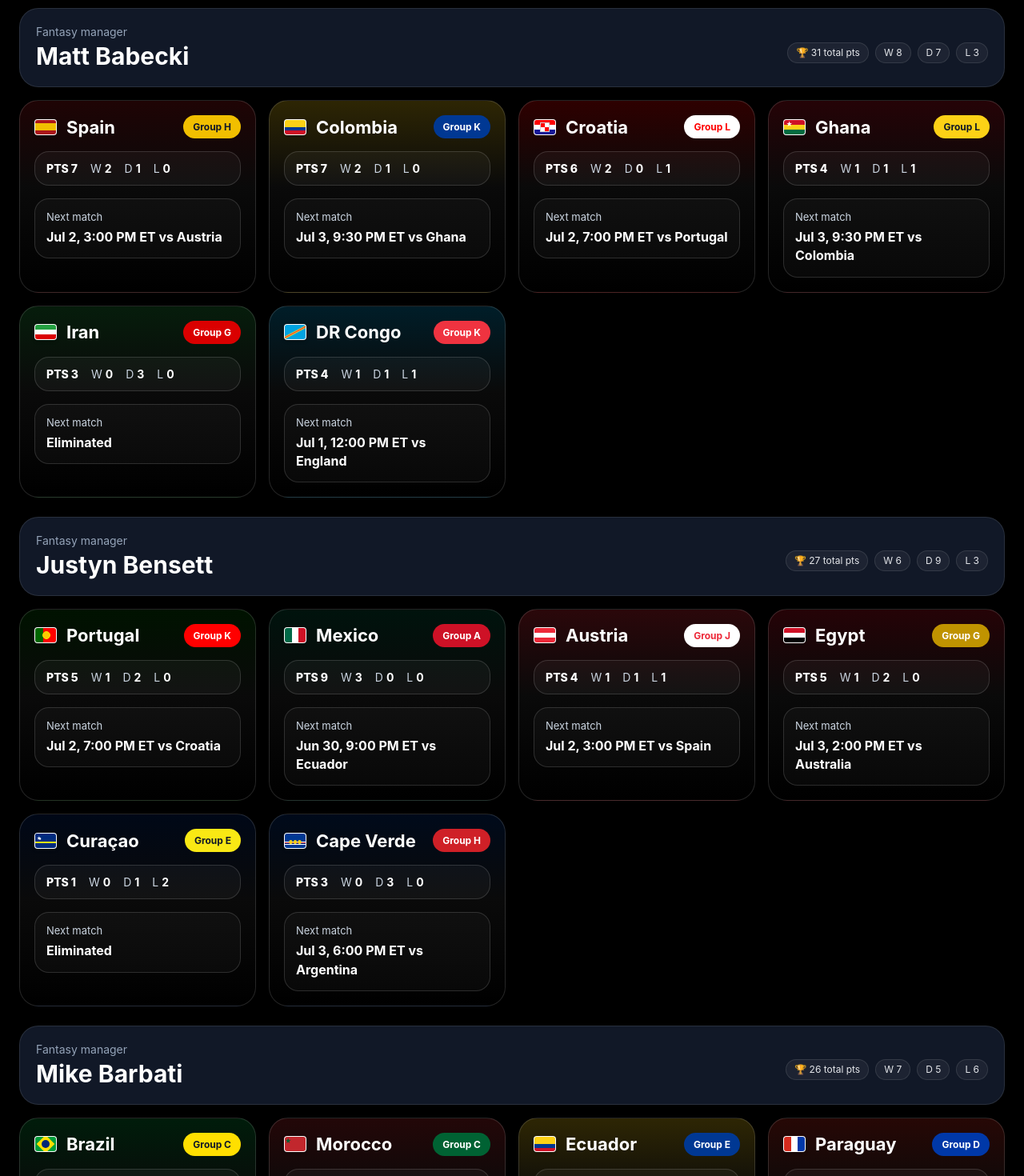
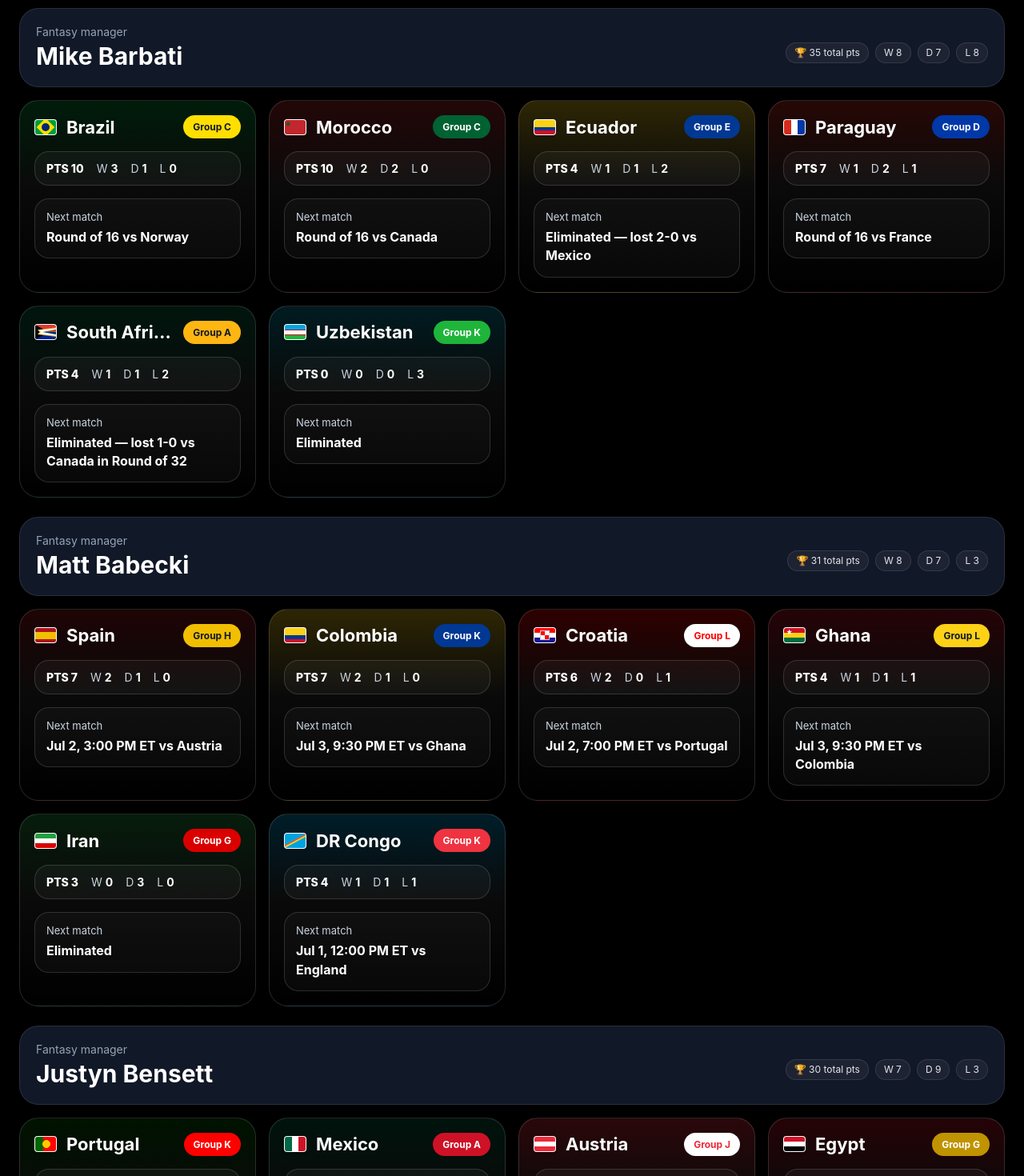
Before and after one commit to DHickey-00/world-cup-tracker, a React (Vite) app: page / in a window 1280 px wide. Shown: the part 680-2150 px from the top of the page at 80% size. Built offline with nearby package versions, Linux system fonts and the light colour scheme.

Commit message:
Update App.jsx

```diff
--- a/src/App.jsx
+++ b/src/App.jsx
@@ -74,34 +74,34 @@ const buildTheme = (seed) => ({
 const teamThemes = Object.fromEntries(Object.entries(teamThemeSeeds).map(([code, seed]) => [code, buildTheme(seed)]));
 
 const teamCatalog = {
-  MEX: { name: "Mexico", group: "Group A", points: 9, record: { w: 3, d: 0, l: 0 }, nextMatch: "Jun 30, 9:00 PM ET vs Ecuador" },
-  RSA: { name: "South Africa", group: "Group A", points: 4, record: { w: 1, d: 1, l: 1 }, nextMatch: "Eliminated — lost 1-0 vs Canada in Round of 32" },
+  MEX: { name: "Mexico", group: "Group A", points: 12, record: { w: 4, d: 0, l: 0 }, nextMatch: "Round of 16 vs England/DR Congo winner" },
+  RSA: { name: "South Africa", group: "Group A", points: 4, record: { w: 1, d: 1, l: 2 }, nextMatch: "Eliminated — lost 1-0 vs Canada in Round of 32" },
   KOR: { name: "South Korea", group: "Group A", points: 3, record: { w: 1, d: 0, l: 2 }, nextMatch: "Eliminated" },
   CZE: { name: "Czechia", group: "Group A", points: 1, record: { w: 0, d: 1, l: 2 }, nextMatch: "Eliminated" },
 
   SUI: { name: "Switzerland", group: "Group B", points: 7, record: { w: 2, d: 1, l: 0 }, nextMatch: "Jul 2, 11:00 PM ET vs Algeria" },
-  CAN: { name: "Canada", group: "Group B", points: 4, record: { w: 1, d: 1, l: 1 }, nextMatch: "Advanced — Round of 16 vs winner of Netherlands/Morocco" },
+  CAN: { name: "Canada", group: "Group B", points: 7, record: { w: 2, d: 1, l: 1 }, nextMatch: "Round of 16 vs Morocco" },
   BIH: { name: "Bosnia and Herzegovina", group: "Group B", points: 4, record: { w: 1, d: 1, l: 1 }, nextMatch: "Jul 1, 8:00 PM ET vs United States" },
   QAT: { name: "Qatar", group: "Group B", points: 1, record: { w: 0, d: 1, l: 2 }, nextMatch: "Eliminated" },
 
-  BRA: { name: "Brazil", group: "Group C", points: 7, record: { w: 2, d: 1, l: 0 }, nextMatch: "Jun 29, 1:00 PM ET vs Japan" },
-  MAR: { name: "Morocco", group: "Group C", points: 7, record: { w: 2, d: 1, l: 0 }, nextMatch: "Jun 29, 9:00 PM ET vs Netherlands" },
+  BRA: { name: "Brazil", group: "Group C", points: 10, record: { w: 3, d: 1, l: 0 }, nextMatch: "Round of 16 vs Norway" },
+  MAR: { name: "Morocco", group: "Group C", points: 10, record: { w: 2, d: 2, l: 0 }, nextMatch: "Round of 16 vs Canada" },
   SCO: { name: "Scotland", group: "Group C", points: 3, record: { w: 1, d: 0, l: 2 }, nextMatch: "Eliminated" },
   HAI: { name: "Haiti", group: "Group C", points: 0, record: { w: 0, d: 0, l: 3 }, nextMatch: "Eliminated" },
 
   USA: { name: "United States", group: "Group D", points: 6, record: { w: 2, d: 0, l: 1 }, nextMatch: "Jul 1, 8:00 PM ET vs Bosnia and Herzegovina" },
   AUS: { name: "Australia", group: "Group D", points: 4, record: { w: 1, d: 1, l: 1 }, nextMatch: "Jul 3, 2:00 PM ET vs Egypt" },
-  PAR: { name: "Paraguay", group: "Group D", points: 4, record: { w: 1, d: 1, l: 1 }, nextMatch: "Jun 29, 4:30 PM ET vs Germany" },
+  PAR: { name: "Paraguay", group: "Group D", points: 7, record: { w: 1, d: 2, l: 1 }, nextMatch: "Round of 16 vs France" },
   TUR: { name: "Türkiye", group: "Group D", points: 3, record: { w: 1, d: 0, l: 2 }, nextMatch: "Eliminated" },
 
-  GER: { name: "Germany", group: "Group E", points: 6, record: { w: 2, d: 0, l: 1 }, nextMatch: "Jun 29, 4:30 PM ET vs Paraguay" },
-  CIV: { name: "Côte d'Ivoire", group: "Group E", points: 6, record: { w: 2, d: 0, l: 1 }, nextMatch: "Jun 30, 1:00 PM ET vs Norway" },
-  ECU: { name: "Ecuador", group: "Group E", points: 4, record: { w: 1, d: 1, l: 1 }, nextMatch: "Jun 30, 9:00 PM ET vs Mexico" },
+  GER: { name: "Germany", group: "Group E", points: 6, record: { w: 2, d: 1, l: 1 }, nextMatch: "Eliminated — lost on penalties vs Paraguay" },
+  CIV: { name: "Côte d'Ivoire", group: "Group E", points: 6, record: { w: 2, d: 0, l: 2 }, nextMatch: "Eliminated — lost 2-1 vs Norway" },
+  ECU: { name: "Ecuador", group: "Group E", points: 4, record: { w: 1, d: 1, l: 2 }, nextMatch: "Eliminated — lost 2-0 vs Mexico" },
   CUW: { name: "Curaçao", group: "Group E", points: 1, record: { w: 0, d: 1, l: 2 }, nextMatch: "Eliminated" },
 
-  NED: { name: "Netherlands", group: "Group F", points: 7, record: { w: 2, d: 1, l: 0 }, nextMatch: "Jun 29, 9:00 PM ET vs Morocco" },
-  JPN: { name: "Japan", group: "Group F", points: 5, record: { w: 1, d: 2, l: 0 }, nextMatch: "Jun 29, 1:00 PM ET vs Brazil" },
-  SWE: { name: "Sweden", group: "Group F", points: 4, record: { w: 1, d: 1, l: 1 }, nextMatch: "Jun 30, 5:00 PM ET vs France" },
+  NED: { name: "Netherlands", group: "Group F", points: 7, record: { w: 2, d: 2, l: 0 }, nextMatch: "Eliminated — lost on penalties vs Morocco" },
+  JPN: { name: "Japan", group: "Group F", points: 5, record: { w: 1, d: 2, l: 1 }, nextMatch: "Eliminated — lost 2-1 vs Brazil" },
+  SWE: { name: "Sweden", group: "Group F", points: 4, record: { w: 1, d: 1, l: 2 }, nextMatch: "Eliminated — lost 3-0 vs France" },
   TUN: { name: "Tunisia", group: "Group F", points: 0, record: { w: 0, d: 0, l: 3 }, nextMatch: "Eliminated" },
 
   BEL: { name: "Belgium", group: "Group G", points: 5, record: { w: 1, d: 2, l: 0 }, nextMatch: "Jul 1, 4:00 PM ET vs Senegal" },
@@ -114,8 +114,8 @@ const teamCatalog = {
   URU: { name: "Uruguay", group: "Group H", points: 2, record: { w: 0, d: 2, l: 1 }, nextMatch: "Eliminated" },
   KSA: { name: "Saudi Arabia", group: "Group H", points: 2, record: { w: 0, d: 2, l: 1 }, nextMatch: "Eliminated" },
 
-  FRA: { name: "France", group: "Group I", points: 9, record: { w: 3, d: 0, l: 0 }, nextMatch: "Jun 30, 5:00 PM ET vs Sweden" },
-  NOR: { name: "Norway", group: "Group I", points: 6, record: { w: 2, d: 0, l: 1 }, nextMatch: "Jun 30, 1:00 PM ET vs Côte d'Ivoire" },
+  FRA: { name: "France", group: "Group I", points: 12, record: { w: 4, d: 0, l: 0 }, nextMatch: "Round of 16 vs Paraguay" },
+  NOR: { name: "Norway", group: "Group I", points: 9, record: { w: 3, d: 0, l: 1 }, nextMatch: "Round of 16 vs Brazil" },
   SEN: { name: "Senegal", group: "Group I", points: 3, record: { w: 1, d: 0, l: 2 }, nextMatch: "Jul 1, 4:00 PM ET vs Belgium" },
   IRQ: { name: "Iraq", group: "Group I", points: 0, record: { w: 0, d: 0, l: 3 }, nextMatch: "Eliminated" },
 
@@ -134,7 +134,6 @@ const teamCatalog = {
   GHA: { name: "Ghana", group: "Group L", points: 4, record: { w: 1, d: 1, l: 1 }, nextMatch: "Jul 3, 9:30 PM ET vs Colombia" },
   PAN: { name: "Panama", group: "Group L", points: 0, record: { w: 0, d: 0, l: 3 }, nextMatch: "Eliminated" }
 };
-
 const owners = [
   { name: "David Hickey", codes: ["FRA", "JPN", "SWE", "ALG", "QAT", "JOR"] },
   { name: "Vince Barbati", codes: ["ENG", "NOR", "SEN", "CIV", "HAI", "NZL"] },
@@ -317,7 +316,36 @@ const initialMatches = [
   { date: "Jun 29", time: "4:30 PM ET", teamCode: "GER", team: "Germany", opponent: "Paraguay", result: "—", status: "Upcoming", pts: 0 },
   { date: "Jun 29", time: "4:30 PM ET", teamCode: "PAR", team: "Paraguay", opponent: "Germany", result: "—", status: "Upcoming", pts: 0 },
   { date: "Jun 29", time: "9:00 PM ET", teamCode: "NED", team: "Netherlands", opponent: "Morocco", result: "—", status: "Upcoming", pts: 0 },
-  { date: "Jun 29", time: "9:00 PM ET", teamCode: "MAR", team: "Morocco", opponent: "Netherlands", result: "—", status: "Upcoming", pts: 0 }
+  { date: "Jun 29", time: "9:00 PM ET", teamCode: "MAR", team: "Morocco", opponent: "Netherlands", result: "—", status: "Upcoming", pts: 0 },
+
+  { date: "Jun 30", time: "1:00 PM ET", teamCode: "CIV", team: "Côte d'Ivoire", opponent: "Norway", result: "1-2", status: "Knockout Loss", pts: 0 },
+  { date: "Jun 30", time: "1:00 PM ET", teamCode: "NOR", team: "Norway", opponent: "Côte d'Ivoire", result: "2-1", status: "Knockout Win", pts: 3 },
+  { date: "Jun 30", time: "5:00 PM ET", teamCode: "FRA", team: "France", opponent: "Sweden", result: "3-0", status: "Knockout Win", pts: 3 },
+  { date: "Jun 30", time: "5:00 PM ET", teamCode: "SWE", team: "Sweden", opponent: "France", result: "0-3", status: "Knockout Loss", pts: 0 },
+  { date: "Jun 30", time: "9:00 PM ET", teamCode: "MEX", team: "Mexico", opponent: "Ecuador", result: "2-0", status: "Knockout Win", pts: 3 },
+  { date: "Jun 30", time: "9:00 PM ET", teamCode: "ECU", team: "Ecuador", opponent: "Mexico", result: "0-2", status: "Knockout Loss", pts: 0 },
+
+  { date: "Jul 1", time: "12:00 PM ET", teamCode: "ENG", team: "England", opponent: "DR Congo", result: "—", status: "Upcoming", pts: 0 },
+  { date: "Jul 1", time: "12:00 PM ET", teamCode: "COD", team: "DR Congo", opponent: "England", result: "—", status: "Upcoming", pts: 0 },
+  { date: "Jul 1", time: "4:00 PM ET", teamCode: "BEL", team: "Belgium", opponent: "Senegal", result: "—", status: "Upcoming", pts: 0 },
+  { date: "Jul 1", time: "4:00 PM ET", teamCode: "SEN", team: "Senegal", opponent: "Belgium", result: "—", status: "Upcoming", pts: 0 },
+  { date: "Jul 1", time: "8:00 PM ET", teamCode: "USA", team: "United States", opponent: "Bosnia and Herzegovina", result: "—", status: "Upcoming", pts: 0 },
+  { date: "Jul 1", time: "8:00 PM ET", teamCode: "BIH", team: "Bosnia and Herzegovina", opponent: "United States", result: "—", status: "Upcoming", pts: 0 },
+
+  { date: "Jul 2", time: "3:00 PM ET", teamCode: "ESP", team: "Spain", opponent: "Austria", result: "—", status: "Upcoming", pts: 0 },
+  { date: "Jul 2", time: "3:00 PM ET", teamCode: "AUT", team: "Austria", opponent: "Spain", result: "—", status: "Upcoming", pts: 0 },
+  { date: "Jul 2", time: "7:00 PM ET", teamCode: "POR", team: "Portugal", opponent: "Croatia", result: "—", status: "Upcoming", pts: 0 },
+  { date: "Jul 2", time: "7:00 PM ET", teamCode: "CRO", team: "Croatia", opponent: "Portugal", result: "—", status: "Upcoming", pts: 0 },
+  { date: "Jul 2", time: "11:00 PM ET", teamCode: "SUI", team: "Switzerland", opponent: "Algeria", result: "—", status: "Upcoming", pts: 0 },
+  { date: "Jul 2", time: "11:00 PM ET", teamCode: "ALG", team: "Algeria", opponent: "Switzerland", result: "—", status: "Upcoming", pts: 0 },
+
+  { date: "Jul 3", time: "2:00 PM ET", teamCode: "AUS", team: "Australia", opponent: "Egypt", result: "—", status: "Upcoming", pts: 0 },
+  { date: "Jul 3", time: "2:00 PM ET", teamCode: "EGY", team: "Egypt", opponent: "Australia", result: "—", status: "Upcoming", pts: 0 },
+  { date: "Jul 3", time: "6:00 PM ET", teamCode: "ARG", team: "Argentina", opponent: "Cape Verde", result: "—", status: "Upcoming", pts: 0 },
+  { date: "Jul 3", time: "6:00 PM ET", teamCode: "CPV", team: "Cape Verde", opponent: "Argentina", result: "—", status: "Upcoming", pts: 0 },
+  { date: "Jul 3", time: "9:30 PM ET", teamCode: "COL", team: "Colombia", opponent: "Ghana", result: "—", status: "Upcoming", pts: 0 },
+  { date: "Jul 3", time: "9:30 PM ET", teamCode: "GHA", team: "Ghana", opponent: "Colombia", result: "—", status: "Upcoming", pts: 0 }
+
 ];
 
 
```
